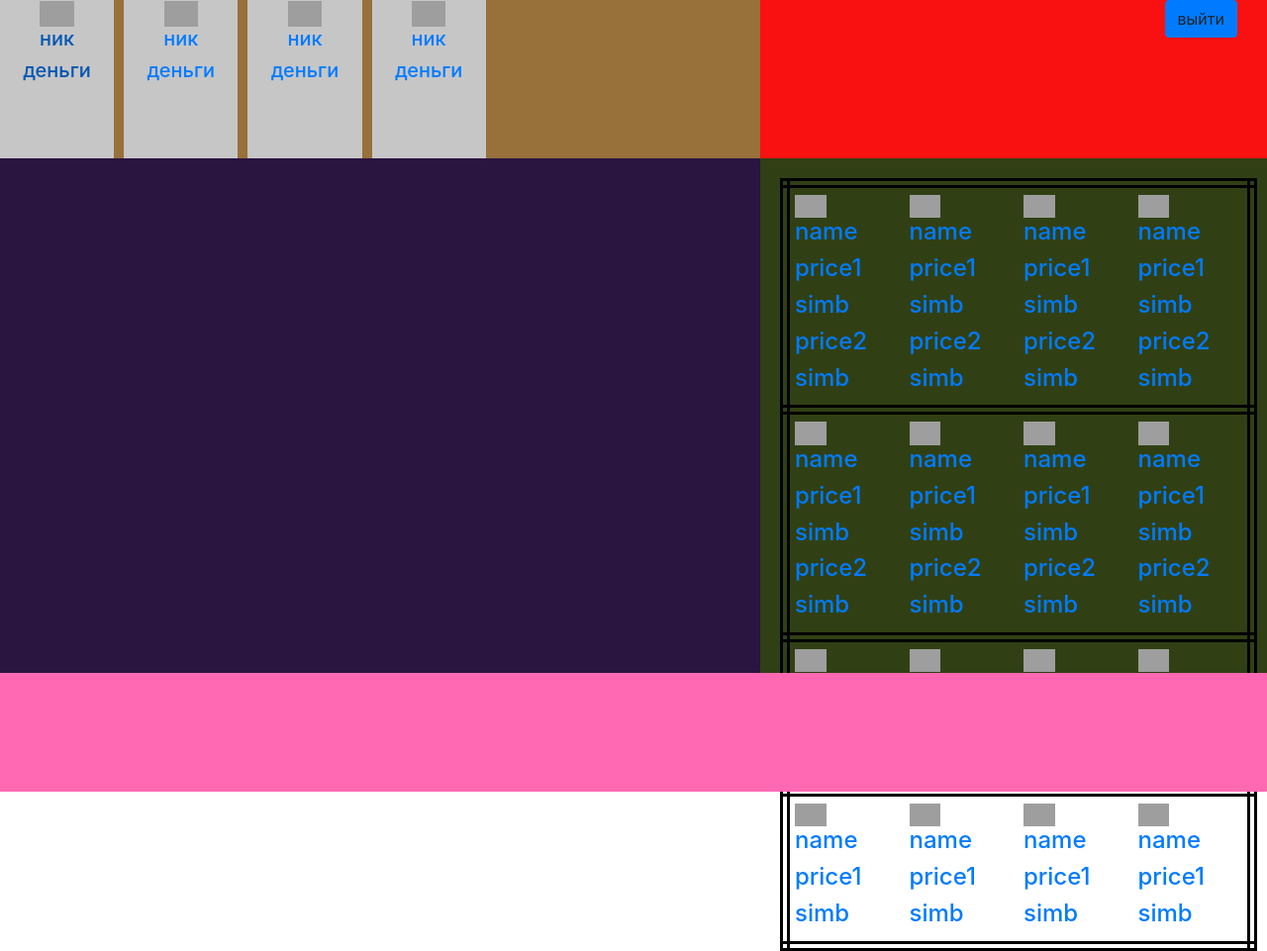
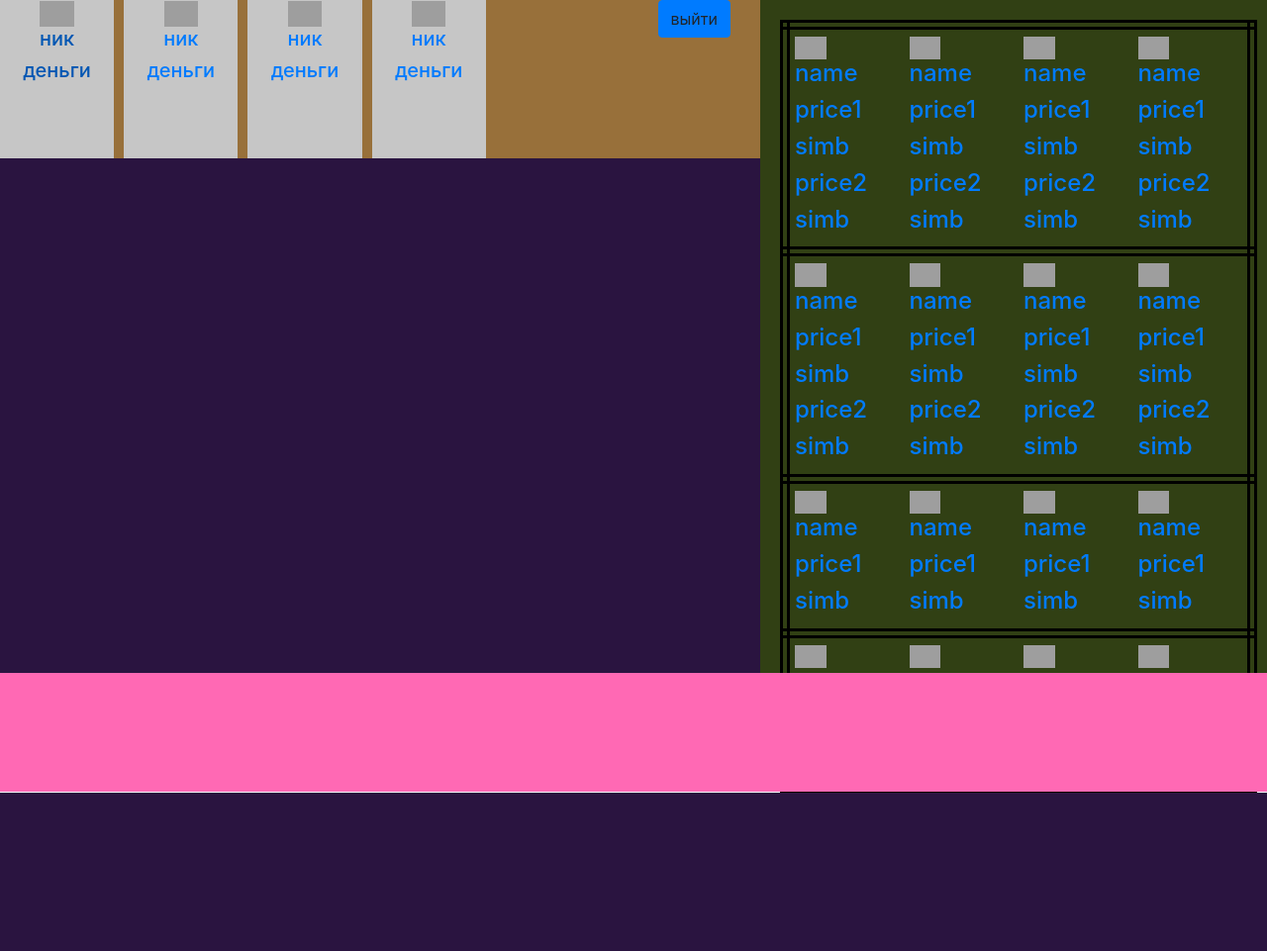
Before and after one commit to kalanod/KalanBirza, a Flask app: page /room/1 in a window 1280 px wide. Shown: the whole page at 99% size. After the commit the page ends 801 px from the top, so only its background shows below. Run offline with Flask 2, Linux system fonts and the light colour scheme; some libraries are stand-ins or nearby versions; grey boxes are pictures that could not be loaded.

Commit message:
новое окно игры

```diff
--- a/templates/in_room.html
+++ b/templates/in_room.html
@@ -25,14 +25,16 @@
             width: 60%;
             height: 65%;
             background-color: #2a1440;
-            float: left
+            float: left;
+
         }
 
         #price {
             width: 40%;
-            height: 65%;
+            height: 85%;
+            max-height: 85%;
             background-color: #314014;
-            float: left;
+            float: right;
             padding: 15px;
         }
 
@@ -124,14 +126,9 @@
                 <h5>деньги</h5>
             </div>
         </a>
-    </div>
-    <div id="menu">
         <a class="btn btn-primary" style="float: right; margin-right: 30px">выйти</a>
     </div>
 
-    <div id="board">
-
-    </div>
     <div id="price">
         <table>
             <tr style="border: 10px double black; height: 17.5%;">
@@ -576,6 +573,10 @@
             </tr>
         </table>
     </div>
+    <div id="board">
+
+    </div>
+
     <div id="me">
 
     </div>
```
